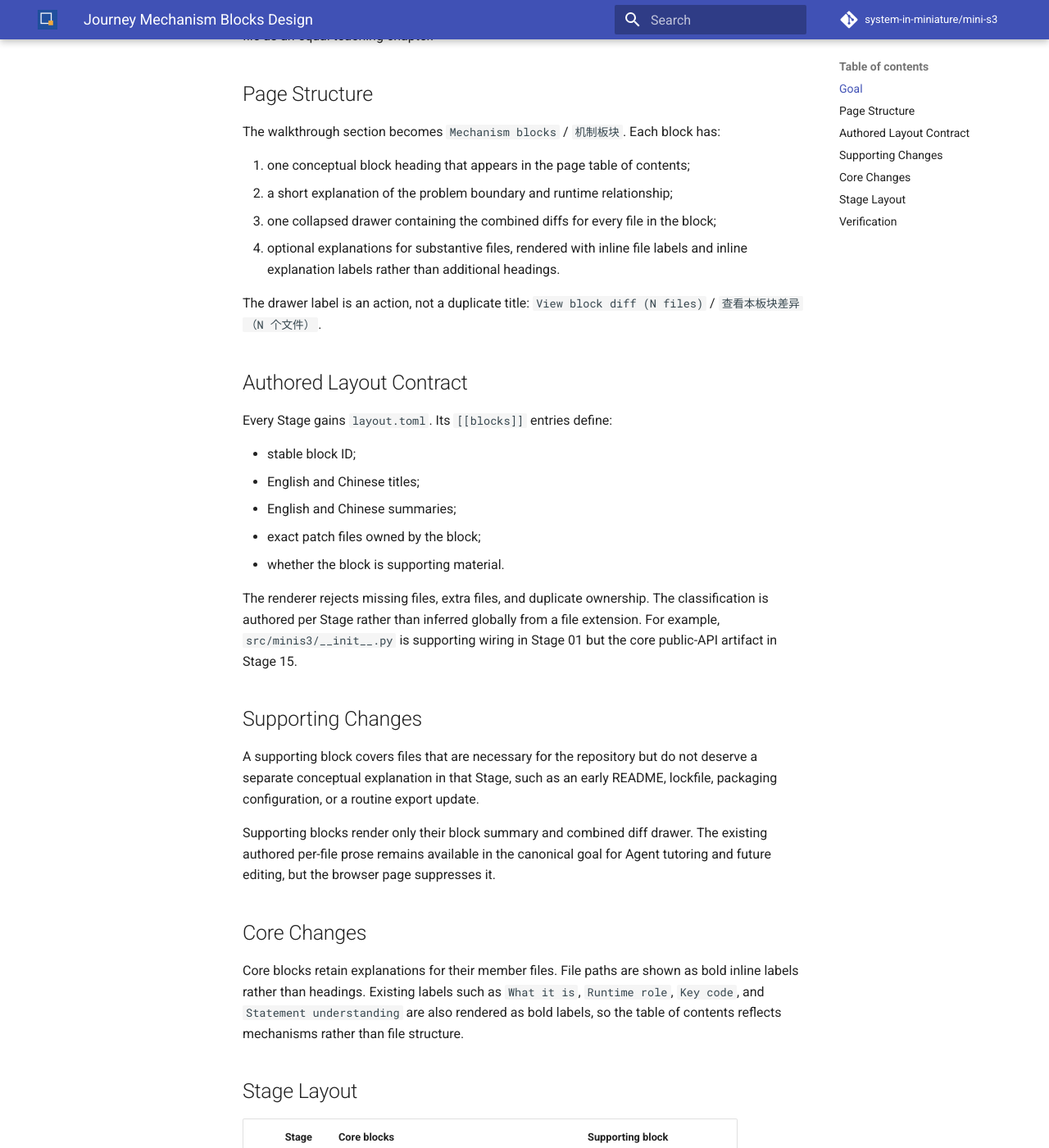
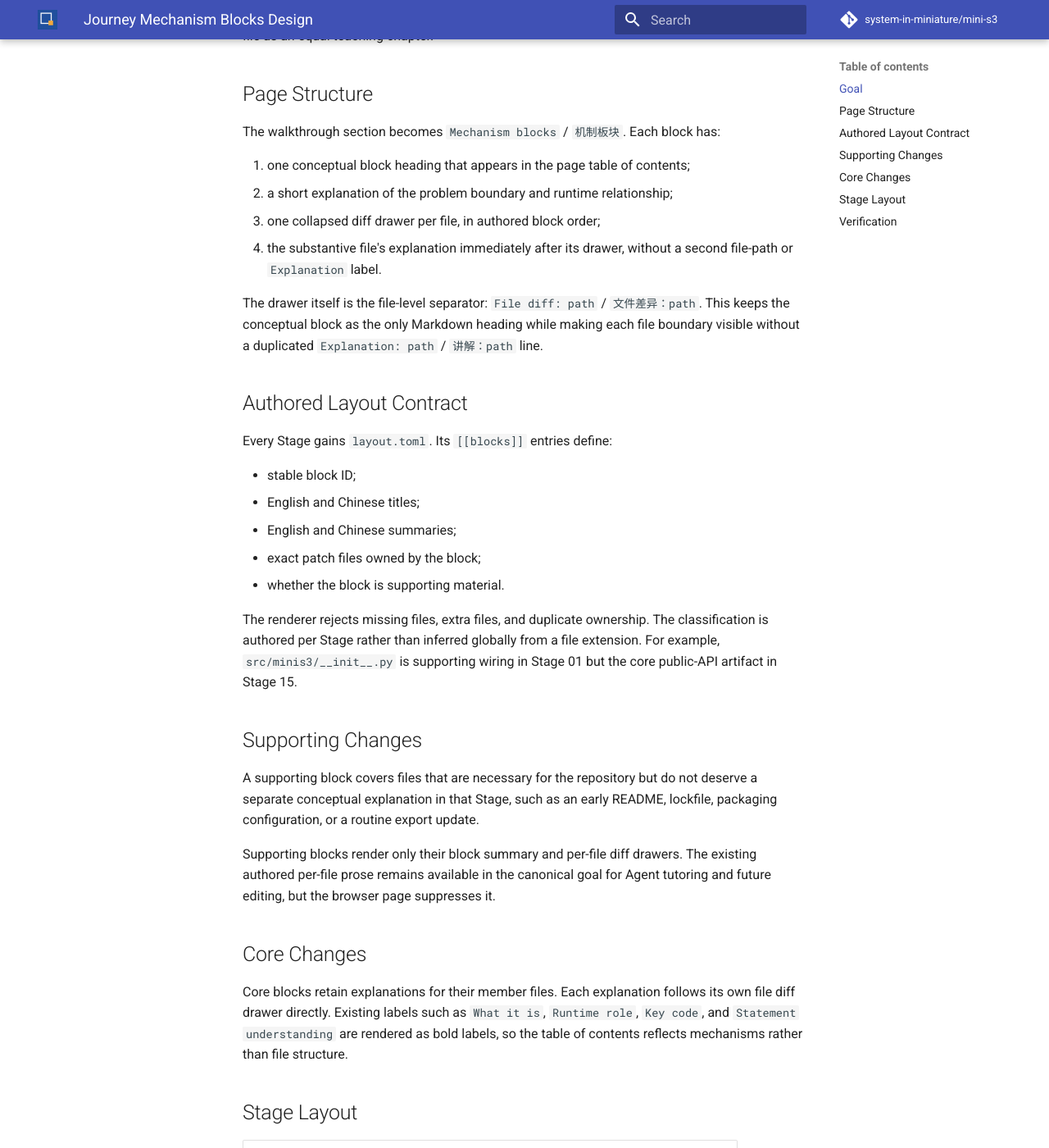
Before and after one commit to system-in-miniature/mini-s3, an MkDocs documentation site: the page built from docs/superpowers/specs/2026-08-01-journey-mechanism-blocks-design.md, in a window 1280 px wide and 1400 px high, scrolled down 273 px. Shown: the whole window at 82% size. Built offline with MkDocs 1.6.1 and Material for MkDocs 9.7.7, drawn with Linux system fonts in a browser that asks for light colours; comment, search, counter and statistics services are not loaded; some of the changed text lies outside the part shown.

Commit message:
docs: clarify Journey file diff separators

```diff
--- a/docs/superpowers/specs/2026-08-01-journey-mechanism-blocks-design.md
+++ b/docs/superpowers/specs/2026-08-01-journey-mechanism-blocks-design.md
@@ -11,13 +11,14 @@
 
 1. one conceptual block heading that appears in the page table of contents;
 2. a short explanation of the problem boundary and runtime relationship;
-3. one collapsed drawer containing the combined diffs for every file in the
-   block;
-4. optional explanations for substantive files, rendered with inline file
-   labels and inline explanation labels rather than additional headings.
+3. one collapsed diff drawer per file, in authored block order;
+4. the substantive file's explanation immediately after its drawer, without a
+   second file-path or `Explanation` label.
 
-The drawer label is an action, not a duplicate title:
-`View block diff (N files)` / `查看本板块差异（N 个文件）`.
+The drawer itself is the file-level separator:
+`File diff: path` / `文件差异：path`. This keeps the conceptual block as the
+only Markdown heading while making each file boundary visible without a
+duplicated `Explanation: path` / `讲解：path` line.
 
 ## Authored Layout Contract
 
@@ -40,15 +41,15 @@
 not deserve a separate conceptual explanation in that Stage, such as an early
 README, lockfile, packaging configuration, or a routine export update.
 
-Supporting blocks render only their block summary and combined diff drawer.
+Supporting blocks render only their block summary and per-file diff drawers.
 The existing authored per-file prose remains available in the canonical goal
 for Agent tutoring and future editing, but the browser page suppresses it.
 
 ## Core Changes
 
-Core blocks retain explanations for their member files. File paths are shown as
-bold inline labels rather than headings. Existing labels such as `What it is`,
-`Runtime role`, `Key code`, and `Statement understanding` are also rendered as
+Core blocks retain explanations for their member files. Each explanation
+follows its own file diff drawer directly. Existing labels such as `What it
+is`, `Runtime role`, `Key code`, and `Statement understanding` are rendered as
 bold labels, so the table of contents reflects mechanisms rather than file
 structure.
 
@@ -79,8 +80,9 @@
 - every Stage patch file belongs to exactly one block;
 - supporting files have no browser per-file explanation;
 - core files remain explained and retain their key-code slices;
-- each block has one collapsed combined diff drawer immediately after its
-  summary;
+- each patch file has one collapsed diff drawer in its owning block;
+- each core explanation immediately follows its file drawer without a repeated
+  path label;
 - file names and explanation labels do not become table-of-contents headings;
 - all 15 bilingual pages render, strict MkDocs builds, and the canonical
   Journey reconstruction remains unchanged.
```
Also changed, not shown: docs/superpowers/plans/2026-08-01-journey-mechanism-blocks.md (+12 -10 lines).
